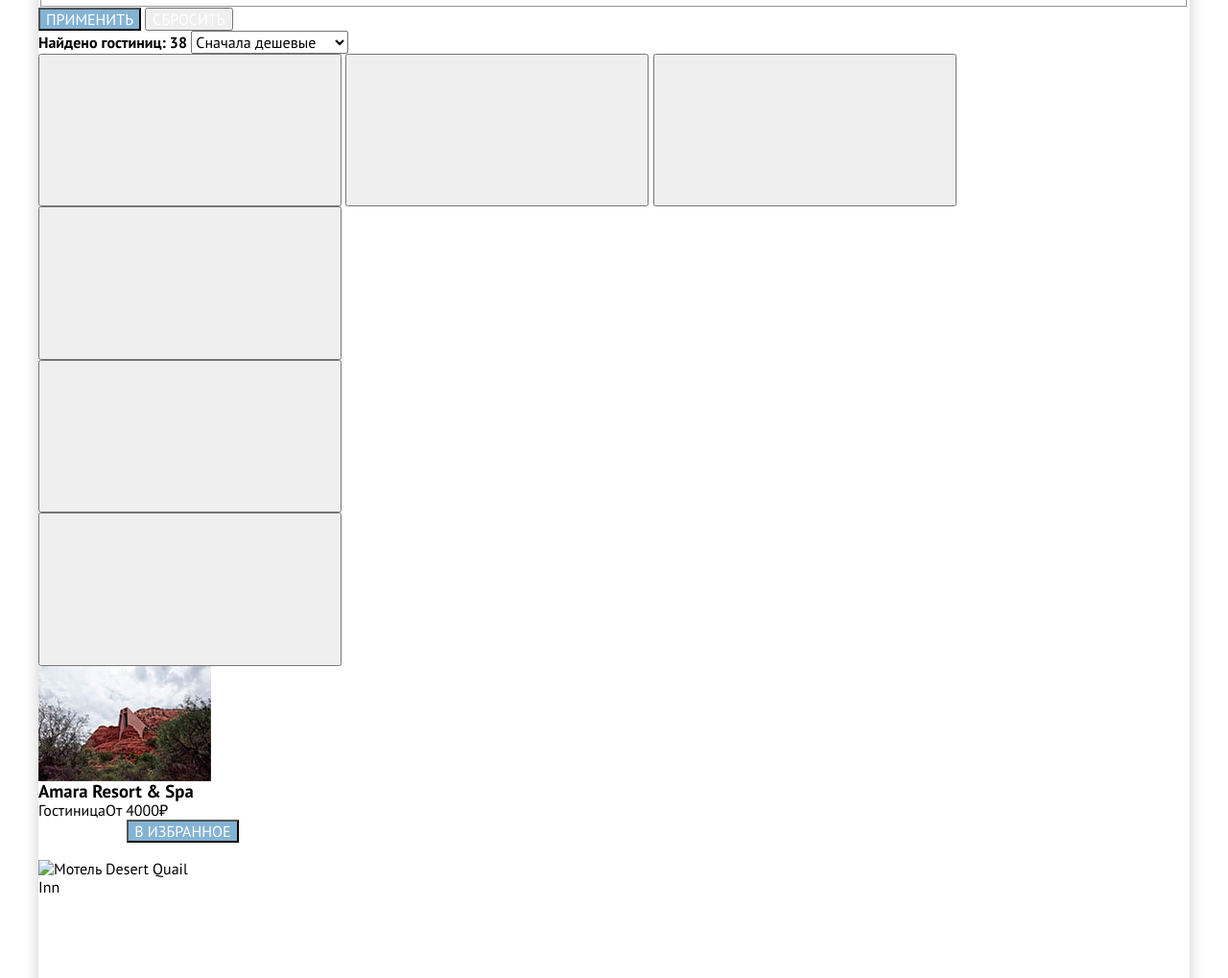
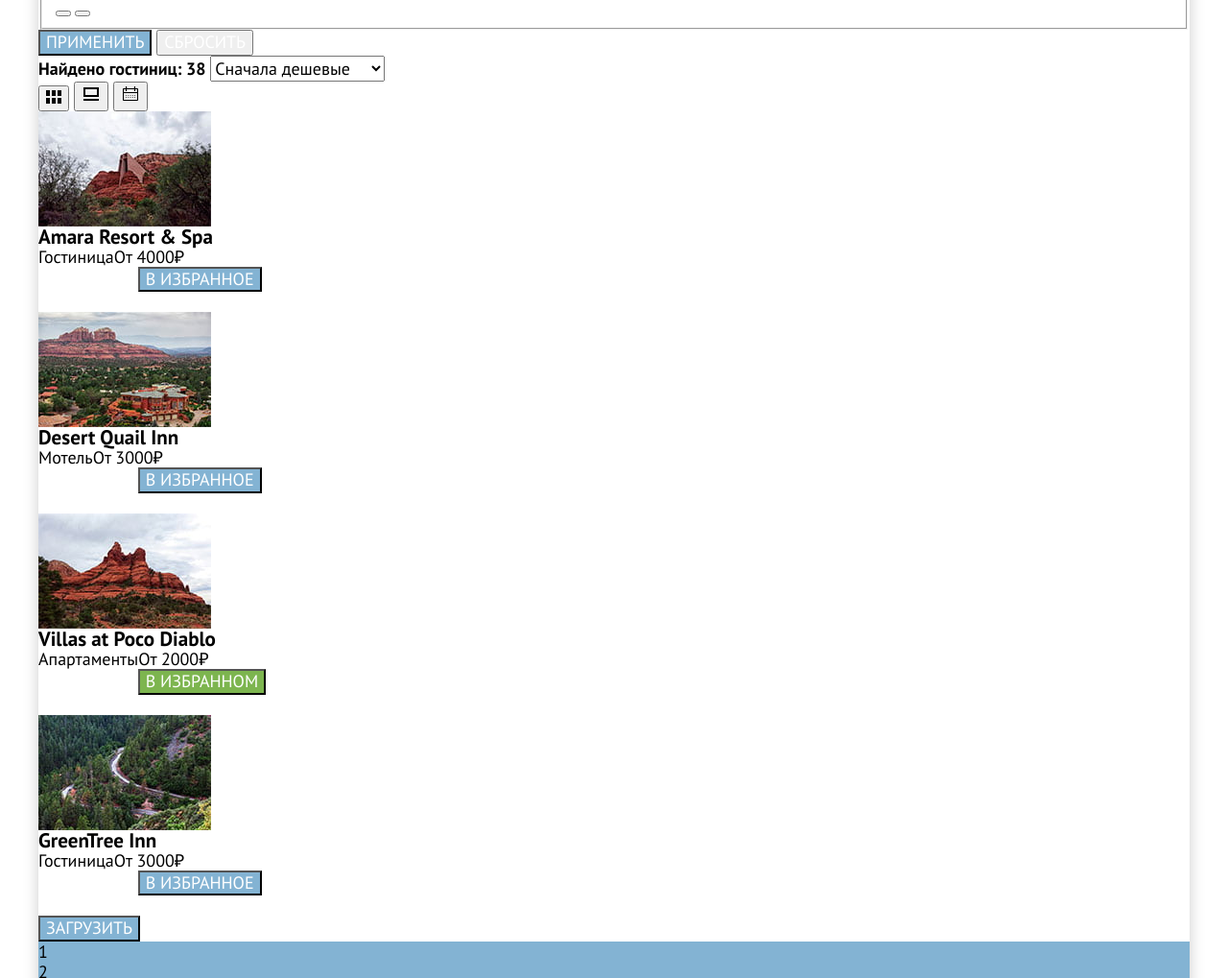
Before and after one commit to anyakozyreva/640419-sedona-32, a plain HTML site: page catalog.html in a window 1280 px wide. Shown: the part 405-1424 px from the top of the page at 96% size. Drawn offline with Linux system fonts and the light colour scheme.

Commit message:
Внесла изменения

```diff
--- a/catalog.html
+++ b/catalog.html
@@ -152,25 +152,10 @@
         </form>
         <!--предполагаемый список режимов просмотра карточек гостиниц с будущими svg иконками Вариант 1-->
         <p class="sorting-price-btn">
-          <button class="btn view-mode-1" type="button"><svg></svg></button>
-          <button class="btn view-mode-2" type="button"><svg></svg></button>
-          <button class="btn view-mode-3" type="button"><svg></svg></button>
+          <button class="btn view-mode-1" type="button"><svg width="16" height="14" fill="none" xmlns="http://www.w3.org/2000/svg"><path d="M4 0H0v6h4V0ZM16 0h-4v6h4V0ZM10 0H6v6h4V0ZM4 8H0v6h4V8ZM16 8h-4v6h4V8ZM10 8H6v6h4V8Z" fill="#000"/></svg></button>
+          <button class="btn view-mode-2" type="button"><svg width="20" height="20" fill="none" xmlns="http://www.w3.org/2000/svg"><path d="M18 15H2v2h16v-2ZM16 5v6H4V5h12Zm2-2H2v10h16V3Z" fill="#000"/></svg></button>
+          <button class="btn view-mode-3" type="button"><svg width="20" height="20" fill="none" xmlns="http://www.w3.org/2000/svg"><path d="M7.75 12c.3 0 .5-.2.5-.5s-.2-.5-.5-.5-.5.2-.5.5.2.5.5.5Z" fill="#000"/><path d="M17 4h-2V2h-1v2H6V2H5v2H3c-.6 0-1 .4-1 1v11c0 .5.4 1 1 1h14c.5 0 1-.5 1-1V5c0-.6-.5-1-1-1Zm0 12H3V9h14v7ZM3 8V5h2v2h1V5h8v2h1V5h2v3H3Z" fill="#000"/><path d="M10 12c.3 0 .5-.2.5-.5s-.2-.5-.5-.5-.5.2-.5.5.2.5.5.5ZM12.25 12c.3 0 .5-.2.5-.5s-.2-.5-.5-.5-.5.2-.5.5.2.5.5.5ZM7.75 13c-.3 0-.5.2-.5.5s.2.5.5.5.5-.2.5-.5-.2-.5-.5-.5ZM5.5 12c.3 0 .5-.2.5-.5s-.2-.5-.5-.5-.5.2-.5.5.2.5.5.5ZM5.5 13c-.3 0-.5.2-.5.5s.2.5.5.5.5-.2.5-.5-.2-.5-.5-.5ZM10 13c-.3 0-.5.2-.5.5s.2.5.5.5.5-.2.5-.5-.2-.5-.5-.5ZM12.25 13c-.3 0-.5.2-.5.5s.2.5.5.5.5-.2.5-.5-.2-.5-.5-.5ZM14.5 12c.3 0 .5-.2.5-.5s-.2-.5-.5-.5-.5.2-.5.5.2.5.5.5ZM14.5 13c-.3 0-.5.2-.5.5s.2.5.5.5.5-.2.5-.5-.2-.5-.5-.5Z" fill="#000"/></svg></button>
         </p>
-        <!--предполагаемый список режимов просмотра карточек гостиниц с будущими svg иконками Вариант 2-->
-        <ul class="view-mode-list">
-          <li class="view-mode-item">
-            <!-- режим просмотра = плитка-->
-            <button class="view-mode-1" type="button"><svg></svg></button>
-          </li>
-          <li class="view-mode-item">
-            <!--режим просмотра = слайдер с подписью-->
-            <button class="view-mode-2" type="button"><svg></svg></button>
-          </li>
-          <li class="view-mode-item">
-            <!--режим просмотра = меню с пунктами-->
-            <button class="view-mode-3" type="button"><svg></svg></button>
-          </li>
-        </ul>
       </section>
       <section class="hotel-catalog-section">
         <h2 class="visually-hidden">Каталог гостиниц</h2>
@@ -201,7 +186,7 @@
             <article class="desert-header">
               <div class="left-col">
                 <a class="hotel-link" href="blank.html">
-                  <img class="hotel-img" src="" width="180" height="120" alt="Мотель Desert Quail Inn">
+                  <img class="hotel-img" src="images/catalog/desert-hotel.jpg" width="180" height="120" alt="Мотель Desert Quail Inn">
                 </a>
                 <h3 class="hotel-title">Desert Quail Inn</h3>
               </div>
@@ -222,7 +207,7 @@
             <article class="villas-header">
               <div class="left-col">
                 <a class="hotel-link" href="blank.html">
-                  <img class="hotel-img" src="" width="180" height="120" alt="Апартаменты Villas at Poco Diablo">
+                  <img class="hotel-img" src="images/catalog/villas-hotel.jpg" width="180" height="120" alt="Апартаменты Villas at Poco Diablo">
                 </a>
                 <h3 class="hotel-name">Villas at Poco Diablo</h3>
               </div>
@@ -243,7 +228,7 @@
             <article class="greentree-header">
               <div class="left-col">
                 <a class="hotel-link" href="blank.html">
-                  <img class="hotel-img" src="" width="180" height="120" alt="Гостиница GreenTree Inn">
+                  <img class="hotel-img" src="images/catalog/green-hotel.jpg" width="180" height="120" alt="Гостиница GreenTree Inn">
                 </a>
                 <h3 class="hotel-name">GreenTree Inn</h3>
               </div>
--- a/css/styles.css
+++ b/css/styles.css
@@ -112,8 +112,6 @@
 }
 
 
-/*   Main Page    */
-
 /*   Catalog Btn, Form & Input    */
 
 
@@ -188,6 +186,10 @@ body {
   font-family: PT Sans, sans-serif;
   color: var(--black);
   background-color: var(--white);
+  font-size: 18px;
+  line-height: 21px;
+
+
   margin: 0;
   padding: 0;
   box-sizing: border-box;
```
Also changed, not shown: images/icons/view-date.svg (added), images/icons/view-mode.svg (added), images/icons/view-slideshow.svg (added).
